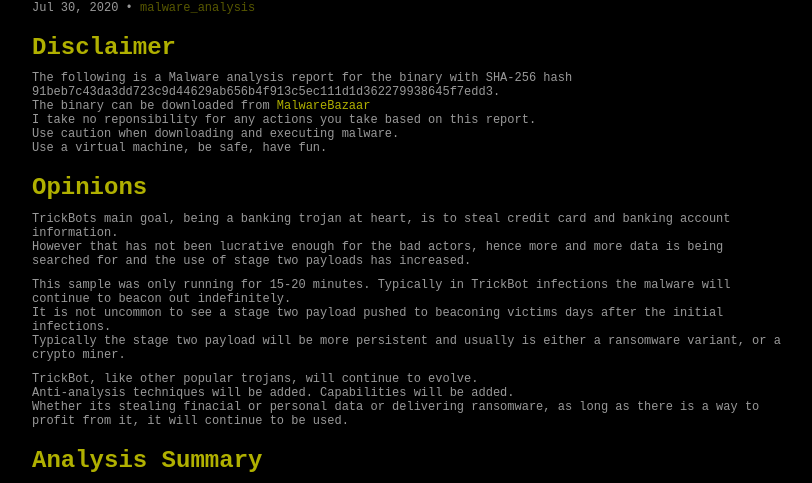
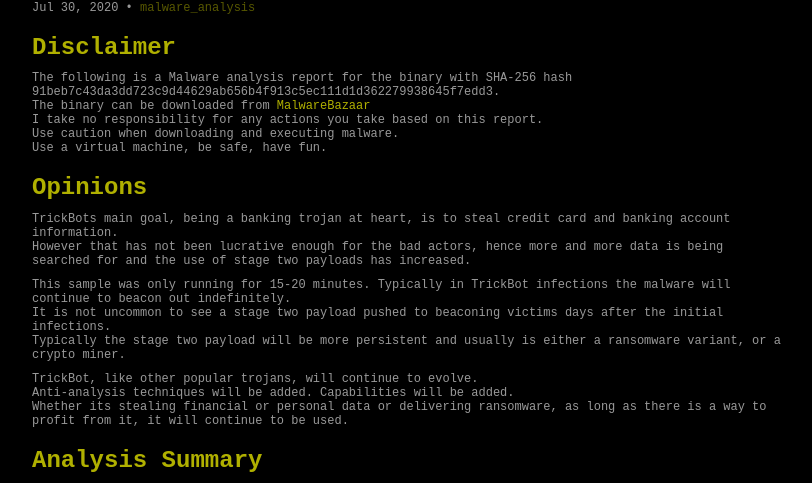
Before and after one commit to bizarrechaos/bizarrechaos.github.io, a Jekyll site: the page built from _posts/2020-07-30-Malware-Analysis-TrickBot.md, in a window 1280 px wide and 900 px high. Shown: the part 329-812 px from the top of the window, without its empty margins (233-1045 px from the left). Built offline with Jekyll 4.4.1, drawn with Linux system fonts in a browser that asks for light colours.

```diff
--- a/_posts/2020-07-30-Malware-Analysis-TrickBot.md
+++ b/_posts/2020-07-30-Malware-Analysis-TrickBot.md
@@ -11,7 +11,7 @@ tags:
 
 The following is a Malware analysis report for the binary with SHA-256 hash 91beb7c43da3dd723c9d44629ab656b4f913c5ec111d1d362279938645f7edd3.
 The binary can be downloaded from [MalwareBazaar](https://bazaar.abuse.ch/sample/91beb7c43da3dd723c9d44629ab656b4f913c5ec111d1d362279938645f7edd3/)
-I take no reponsibility for any actions you take based on this report.
+I take no responsibility for any actions you take based on this report.
 Use caution when downloading and executing malware.
 Use a virtual machine, be safe, have fun.
 
@@ -26,7 +26,7 @@ Typically the stage two payload will be more persistent and usually is either a
 
 TrickBot, like other popular trojans, will continue to evolve.
 Anti-analysis techniques will be added. Capabilities will be added.
-Whether its stealing finacial or personal data or delivering ransomware, as long as there is a way to profit from it, it will continue to be used.
+Whether its stealing financial or personal data or delivering ransomware, as long as there is a way to profit from it, it will continue to be used.
 
 # Analysis Summary
 
```
Also changed, not shown: _posts/2020-08-06-Malware-Analysis-Anchor_Linux.md (+1 -1 lines).
